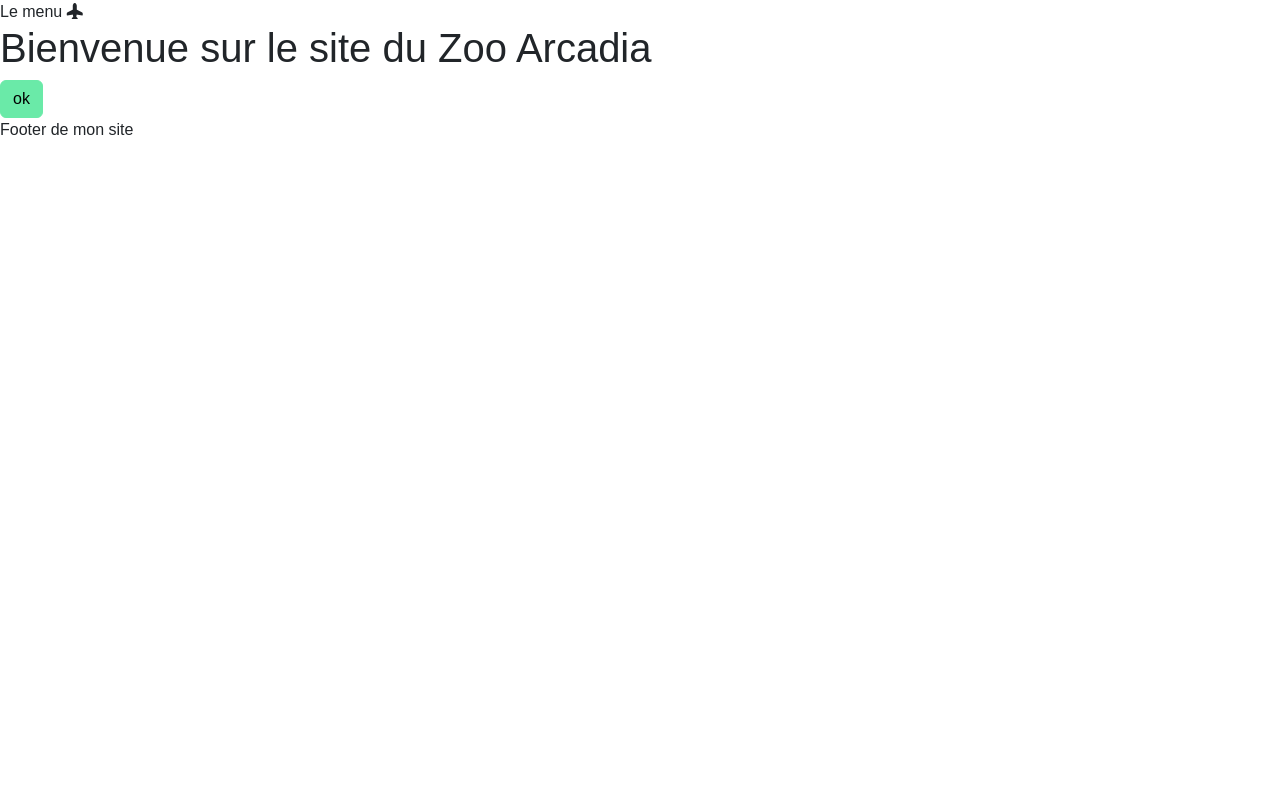
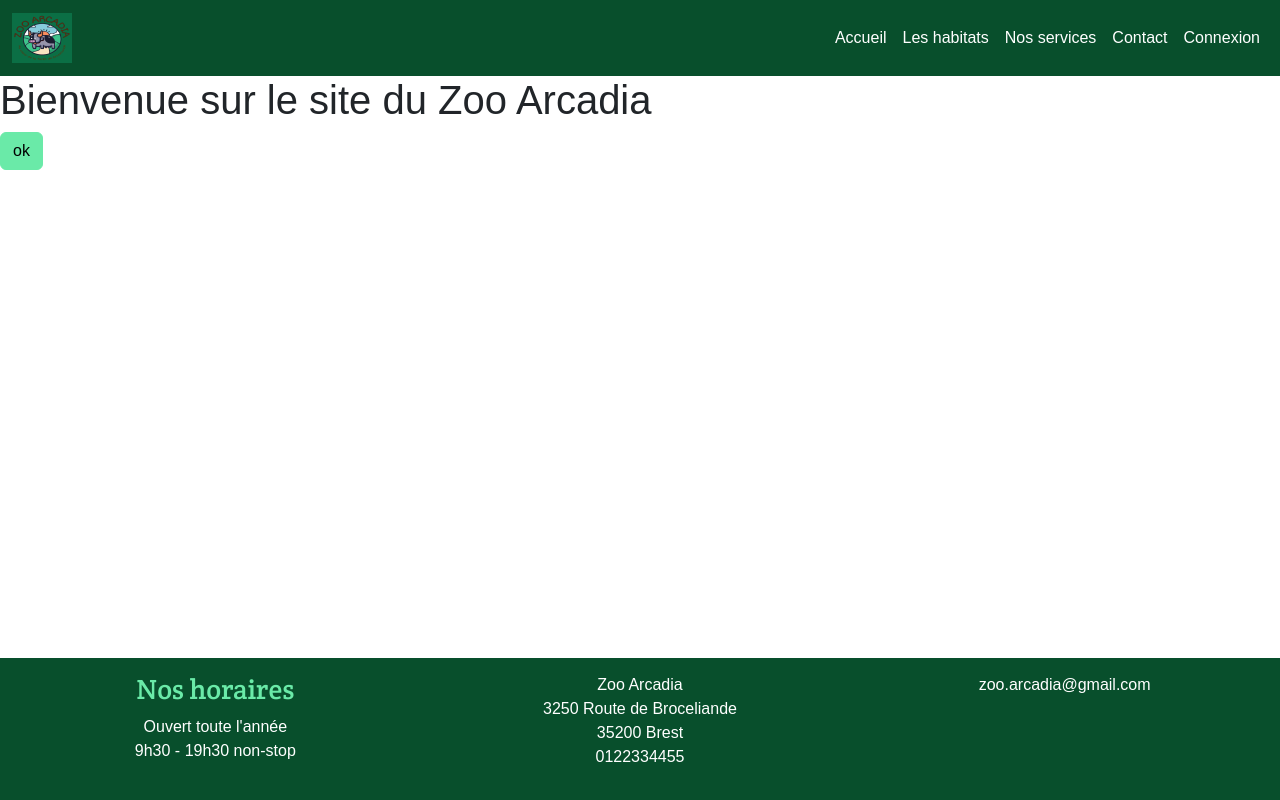
Before and after one commit to SebasTFC/Projet_ECF-Arcadia, a website with bundled scripts: page index.html in a window 1280 px wide. Built offline with nearby package versions, Linux system fonts and the light colour scheme; files whose address does not match are found by name.

Commit message:
Ajout Header et Footer

```diff
--- a/index.html
+++ b/index.html
@@ -10,12 +10,60 @@
     <title>Document</title>
 </head>
 <body>
-    <header>Le menu <i class="bi bi-airplane-fill"></i></header>
+    <header>
+      <nav class="navbar navbar-expand-lg bg-dark "data-bs-theme="dark">
+        <div class="container-fluid">
+          <img class="navbar-brand logo" src="/images/logo_zoo.png" alt="Logo du zoo"/>
+          <button class="navbar-toggler" type="button"  data-bs-toggle="collapse" data-bs-target="#navbarSupportedContent"  aria-controls="navbarSupportedContent" aria-expanded="false" aria-label="Toggle navigation">
+          <span class="navbar-toggler-icon"></span>
+          </button>
+          <div class="collapse navbar-collapse" id="navbarSupportedContent">
+            <ul class="navbar-nav ms-auto mb-2 mb-lg-0 ">
+              <li class="nav-item">
+                <a class="nav-link text-white" href="/">Accueil</a>
+              </li>
+              <li class="nav-item">
+                <a class="nav-link text-white" href="#">Les habitats</a>
+              </li>
+              <li class="nav-item">
+                <a class="nav-link text-white" href="#">Nos services</a>
+              </li>
+              <li class="nav-item">
+                <a class="nav-link text-white" href="#">Contact</a>
+              </li>
+              <li class="nav-item">
+                <a class="nav-link text-white" href="#">Connexion</a>
+              </li>
+            </ul>
+          </div>
+        </div>
+      </nav>
+    </header>
 
     <main id="main-page"></main>
 
-    <footer>Footer de mon site</footer>
+    <footer class="bg-dark text-white text-center foot">
+        <div class="row">
+            <div class="col-12 col-lg-4">
+                <h3 class="text-primary">Nos horaires</h3>
+                <p>Ouvert toute l'année <br/>
+                    9h30 - 19h30 non-stop <br/>
+                </p>
+            </div>
+            <div class="col-6  col-lg-4">
+                <p>Zoo Arcadia <br/>
+                    3250 Route de Broceliande <br/>
+                    35200 Brest <br/>
+                    0122334455 <br/>
+                </p>
+            </div>
+            <div class="col-6  col-lg-4">
+                <p>zoo.arcadia@gmail.com</p>
+            </div>
+        </div>
+    </footer>
+
 <script type="module" src="Router/Router.js"></script>
-<script> src="node_modules\bootstrap\dist\js\bootstrap.bundle.min.js"</script>
+<script src="node_modules\bootstrap\dist\js\bootstrap.bundle.min.js/"></script>
 </body>
 </html>
--- a/scss/main.scss
+++ b/scss/main.scss
@@ -1,2 +1,26 @@
 @import url("/node_modules/bootstrap-icons/font/bootstrap-icons.css");
 @import 'custom';
+
+.logo{
+    width: 60px;
+    height: 60px;
+}
+
+html{
+    position: relative;
+    min-height: 100%;
+}
+main{
+    margin-bottom: 247px;
+}
+
+footer.foot{
+    padding: 15px;
+    position:absolute;
+    bottom: 0;
+    width: 100%;
+}
+
+h3{
+    font-family: "Crete Round";
+}
```
Also changed, not shown: images/logo_zoo.png (added), scss/main.css, 2 other files.
